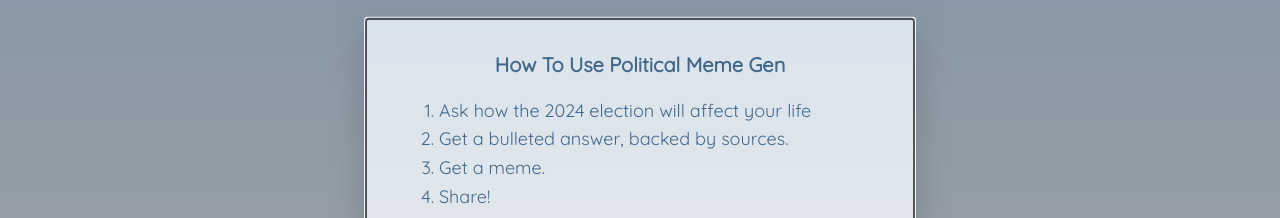
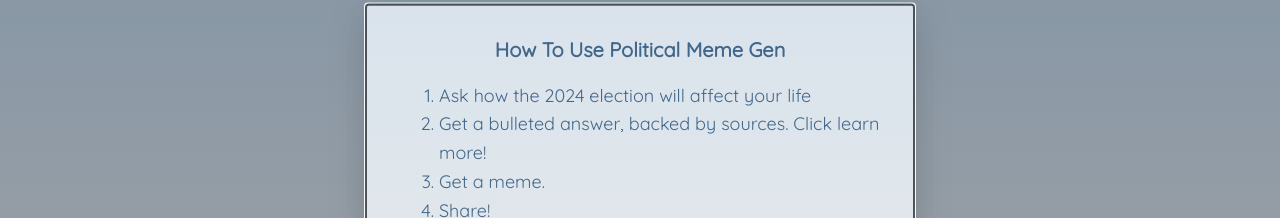
Before and after one commit to AnanthSankaralingam/Meme-Generator-Frontend, a Next.js app: page / in a window 1280 px wide. Shown: the part 241-459 px from the top of the page. Built offline with nearby package versions, Linux system fonts and the light colour scheme; no server answers; a web font is replaced by a local one.

Commit message:
final frontend changes

```diff
--- a/src/components/ResponsiveAppBar.js
+++ b/src/components/ResponsiveAppBar.js
@@ -184,7 +184,7 @@ function ResponsiveAppBar() {
           <Typography id="instruction-modal-description" variant = "h6" sx={{ mt: 2 }}>
             <ol>
               <li>Ask how the 2024 election will affect your life</li>
-              <li>Get a bulleted answer, backed by sources.</li>
+              <li>Get a bulleted answer, backed by sources. Click learn more!</li>
               <li>Get a meme.</li>
               <li>Share!</li>
             </ol>
@@ -221,6 +221,7 @@ function ResponsiveAppBar() {
           <Typography id="about-modal-description" variant="h6" sx={{ mt: 2 }}>
             Built by <a href="https://www.linkedin.com/in/ananth-s/" target="_blank" rel="noopener noreferrer" style={{ textDecoration: 'underline' }}>
             Ananth</a> and <a href="https://www.linkedin.com/in/tianqiye1900/" target="_blank" rel="noopener noreferrer" style={{ textDecoration: 'underline' }}> Tianqi</a>, for fun.
+            Built with <a href='https://glif.app/glifs' target="_blank" rel="noopener noreferrer" style={{ textDecoration: 'underline' }}> Glif </a> and ChromaDB.
           </Typography>
           <Box sx={{ display: 'flex', justifyContent: { xs: 'flex-end', sm: 'flex-start' }, mt: 2 }}>
             <Button onClick={handleCloseAbout}>Close</Button>
```
